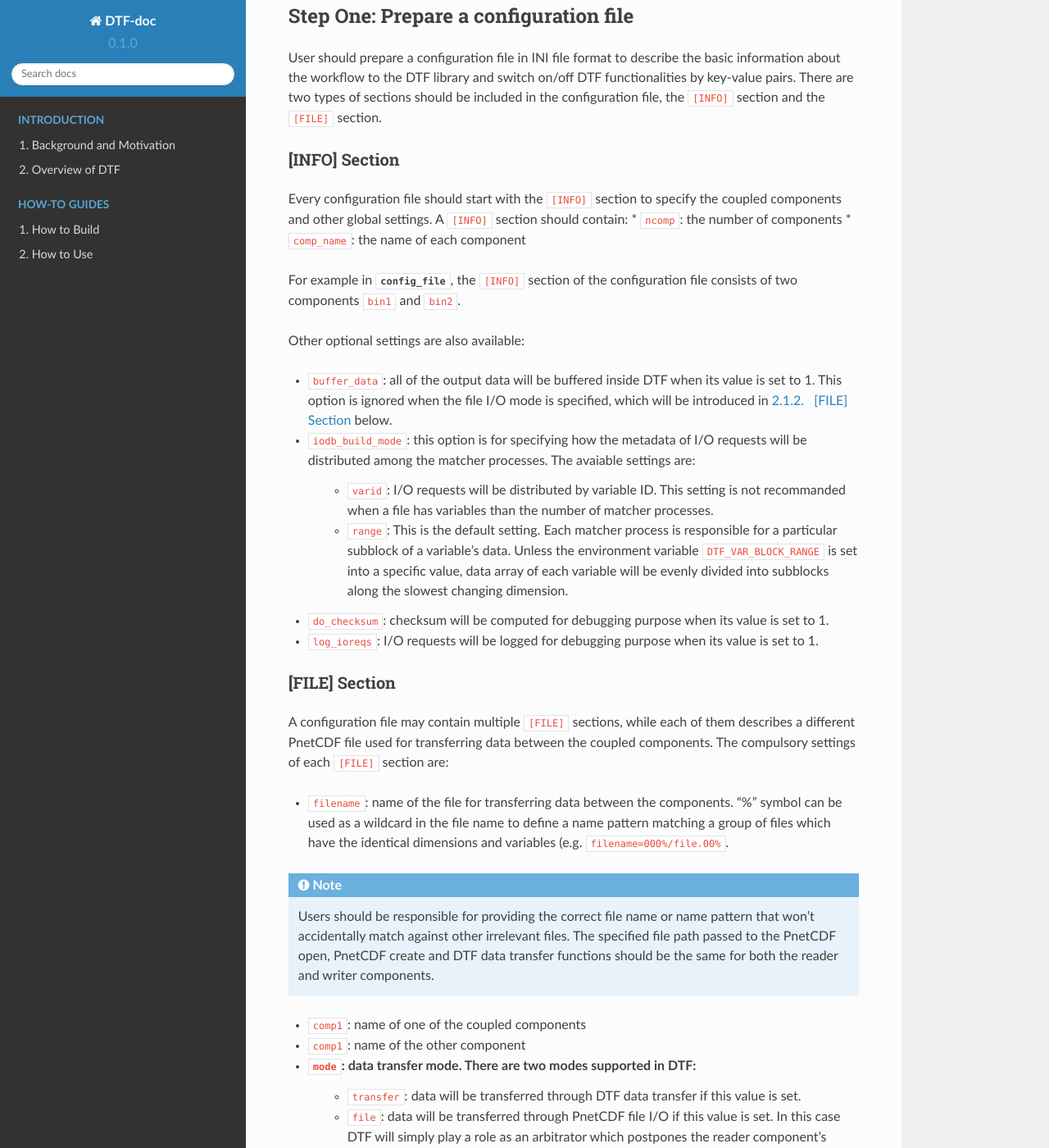
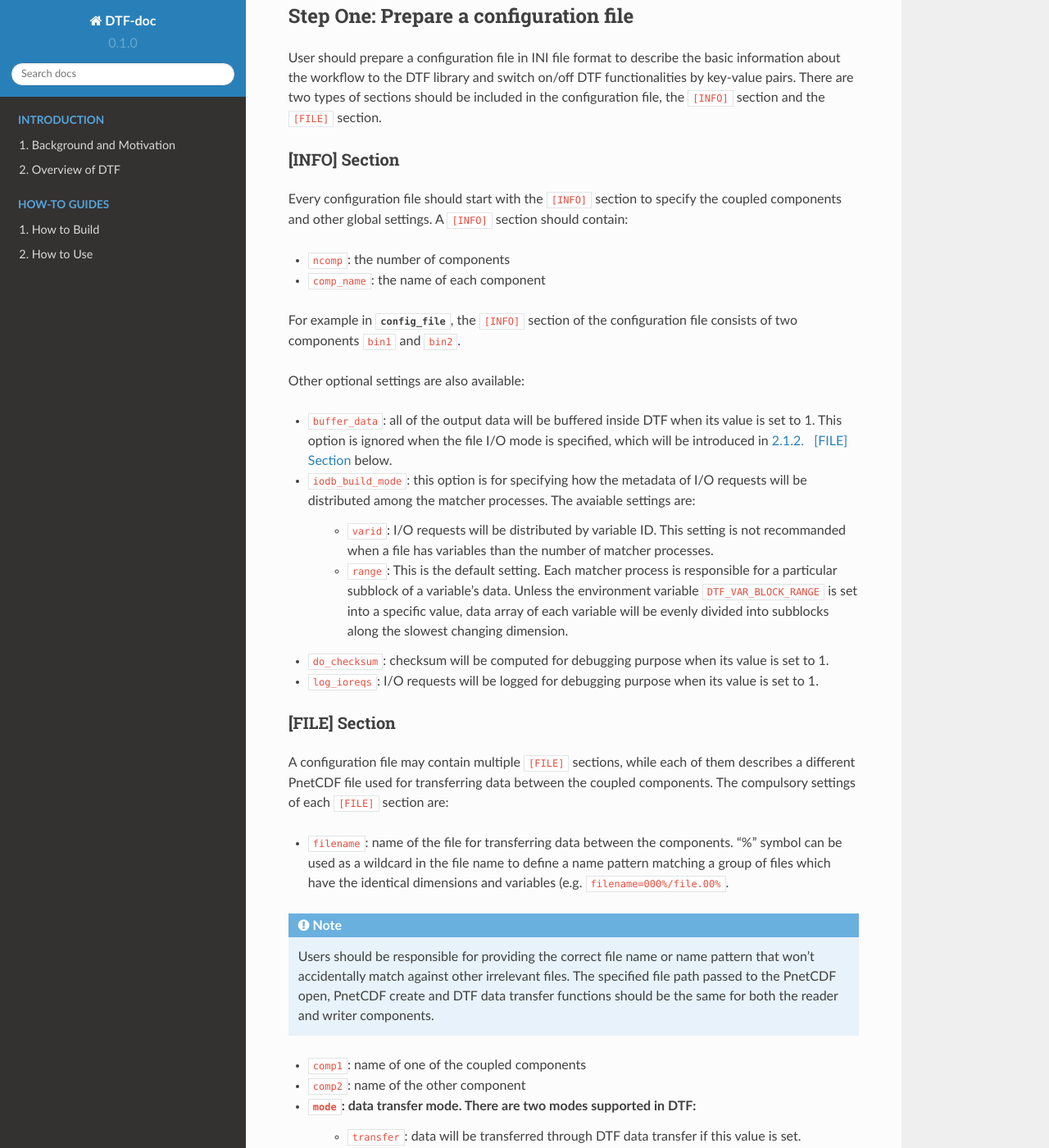
Before and after one commit to yjie2366/dtf-docs, a Sphinx documentation site: the page built from docs/source/app.rst, in a window 1280 px wide and 1400 px high, scrolled down 229 px. Shown: the whole window at 82% size. Built offline with Sphinx 7.4.7 and the Read the Docs theme 2.0.0, drawn with Linux system fonts in a browser that asks for light colours.

Commit message:
Fixed some typos

```diff
--- a/docs/source/app.rst
+++ b/docs/source/app.rst
@@ -15,7 +15,9 @@ There are two types of sections should be included in the configuration file, th
 
 Every configuration file should start with the ``[INFO]`` section to specify the coupled components and other global settings.
 A ``[INFO]`` section should contain:
+
 * ``ncomp``: the number of components
+
 * ``comp_name``: the name of each component
 
 For example in :numref:`config_file`, the ``[INFO]`` section of the configuration file consists of two components ``bin1`` and ``bin2``.
@@ -30,6 +32,7 @@ Other optional settings are also available:
 	* ``range``: This is the default setting. Each matcher process is responsible for a particular subblock of a variable's data. Unless the environment variable ``DTF_VAR_BLOCK_RANGE`` is set into a specific value, data array of each variable will be evenly divided into subblocks along the slowest changing dimension.
 
 * ``do_checksum``: checksum will be computed for debugging purpose when its value is set to 1.
+
 * ``log_ioreqs``: I/O requests will be logged for debugging purpose when its value is set to 1.
 
 .. _file_section:
@@ -47,7 +50,9 @@ The compulsory settings of each ``[FILE]`` section are:
 	The specified file path passed to the PnetCDF open, PnetCDF create and DTF data transfer functions should be the same for both the reader and writer components.
 
 * ``comp1``: name of one of the coupled components
-* ``comp1``: name of the other component
+
+* ``comp2``: name of the other component
+
 * ``mode``: data transfer mode. There are two modes supported in DTF:
 	* ``transfer``: data will be transferred through DTF data transfer if this value is set.
 	* ``file``: data will be transferred through PnetCDF file I/O if this value is set. In this case DTF will simply play a role as an arbitrator which postpones the reader component's processing until the file is ready to be read, i.e. the writer has finished its writing and closed the file.
@@ -55,9 +60,13 @@ The compulsory settings of each ``[FILE]`` section are:
 The optional settings for this section are listed below:
 
 * ``exclude_name``: name or name patterns of the files that will be excluded from name matching.
+
 * ``replay_io``: as introduced in :numref:`replay`, the I/O request matching will be skipped from the second cycle when its value is set to 1. It's applicable when an iterative workflow has identical I/O pattern for each iteration.
+
 * ``num_sessions``: the number of I/O sessions, i.e. open and close, that will be performed on the file by the coupled components. The correct setting of this option is related to garbage collection. (Default: 1)
+
 * ``mirror_io_root``:
+
 * ``write_only``: this setting should be set into 1 if the coupled components only perform write access to this file. This setting is for ``file`` mode only.
 
 .. note::
```
